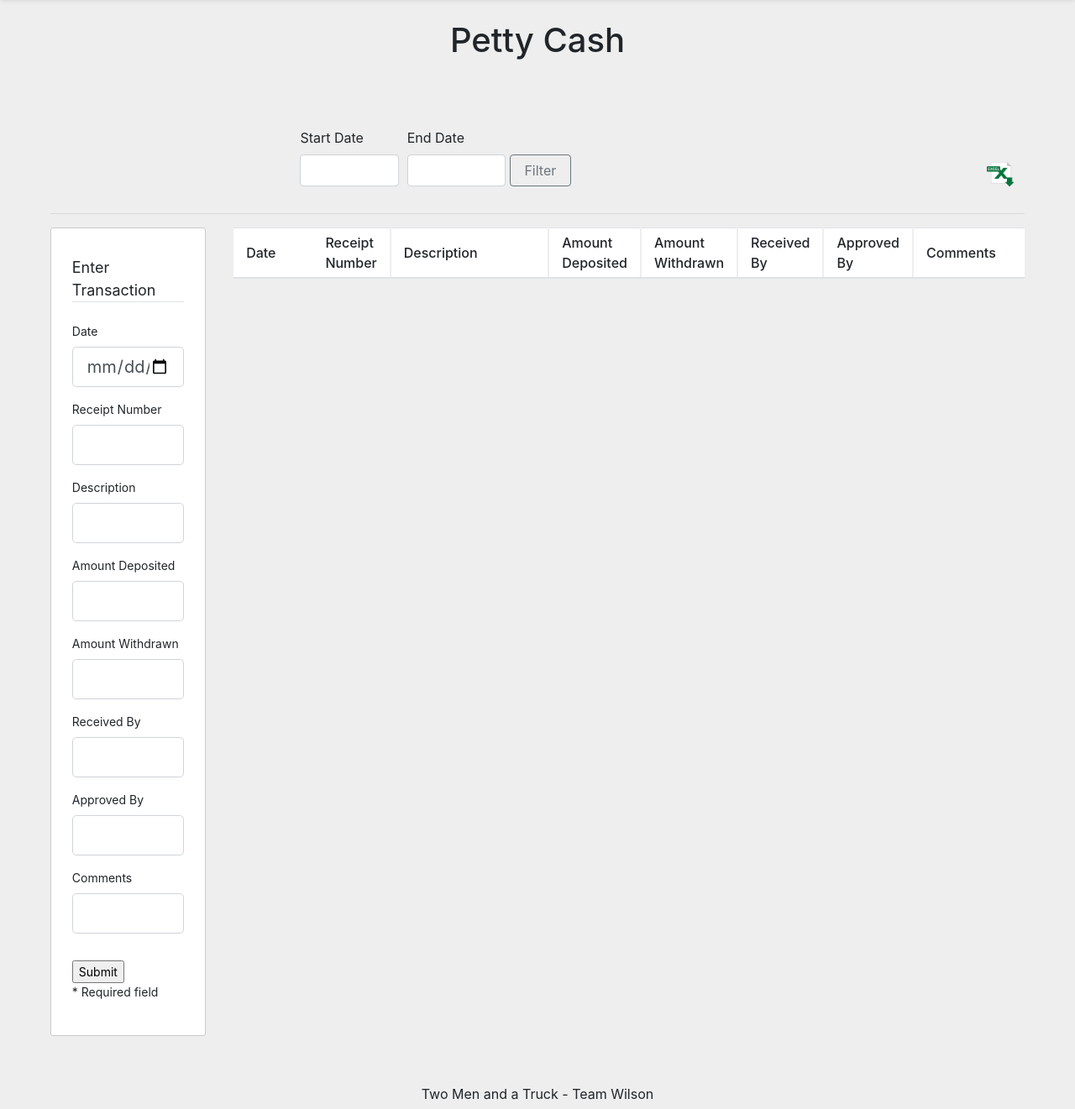
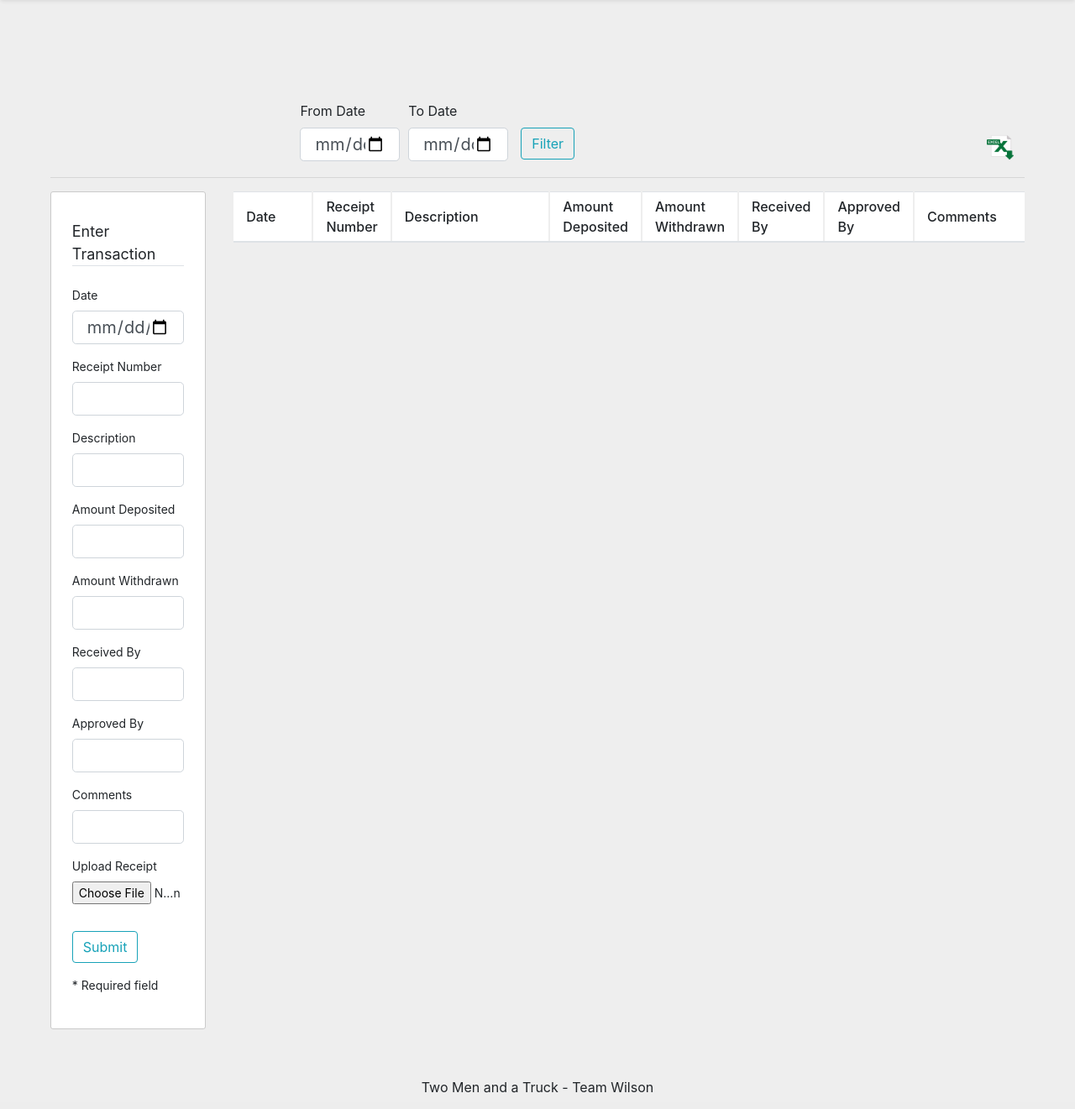
Before and after one commit to remco-mooij/team-wilson-website, a Flask app: page /petty_cash in a window 1280 px wide. Shown: the part 74-1395 px from the top of the page at 84% size. Run offline with Flask 2, Linux system fonts and the light colour scheme; lists and menus that the app fills with data are empty; some libraries are stand-ins or nearby versions.

Commit message:
added filter functionality of new_hires page and improved overall layout

```diff
--- a/app/__init__.py
+++ b/app/__init__.py
@@ -3,6 +3,7 @@ from flask_sqlalchemy import SQLAlchemy
 from flask_bcrypt import Bcrypt
 from flask_login import LoginManager
 from flask.json import JSONEncoder
+from flask_marshmallow import Marshmallow
 from datetime import date
 
 # custom JSON encoder to change date format to 'yyyy-mm-dd'
@@ -28,6 +29,7 @@ bcrypt = Bcrypt(app)
 login_manager = LoginManager(app)
 login_manager.login_view = 'login'
 login_manager.login_message_category = 'info'
+ma = Marshmallow(app)
 
 
 
--- a/app/forms.py
+++ b/app/forms.py
@@ -51,13 +51,18 @@ class NewHireForm(FlaskForm):
   last_name = StringField('Last Name', validators=[DataRequired()])
   position = StringField('Position', validators=[DataRequired()])
   pay_rate = FloatField('Pay Rate', validators=[DataRequired()])
-  hire_date = DateField('Hire Date', validators=[DataRequired()])
-  start_date = DateField('Start Date', validators=[DataRequired()])
+  hire_date = DateField('Hire Date', format='%m/%d/%Y', validators=[DataRequired()])
+  start_date = DateField('Start Date', format='%m/%d/%Y', validators=[DataRequired()])
   wisely_no = IntegerField('Wisely Number', validators=[DataRequired()])
   submit = SubmitField('Submit')
 
+class NewHireFilterForm(FlaskForm):
+  from_date = DateField('From Date', format='%m/%d/%Y')
+  to_date =  DateField('To Date', format='%m/%d/%Y')
+  submit = SubmitField('Filter')
+
 class PettyCashForm(FlaskForm):
-  date = DateField('Date', validators=[DataRequired()])
+  date = DateField('Date', format='%m/%d/%Y', validators=[DataRequired()])
   receipt_no = IntegerField('Receipt Number', validators=[DataRequired()])
   description = StringField('Description', validators=[DataRequired(), Length(min=5, max=40)])
   amount_deposited = FloatField('Amount Deposited', validators=[Optional()])
@@ -65,4 +70,10 @@ class PettyCashForm(FlaskForm):
   received_by = StringField('Received By', validators=[DataRequired()])
   approved_by = StringField('Approved By', validators=[DataRequired()])
   comments = StringField('Comments')
+  receipt = FileField('Upload Receipt', validators=[FileAllowed(['pdf', 'jpg', 'png'])])
   submit = SubmitField('Submit')
+
+class PettyCashFilterForm(FlaskForm):
+  from_date = DateField('From Date', format='%m/%d/%Y')
+  to_date =  DateField('To Date', format='%m/%d/%Y')
+  submit = SubmitField('Filter')
--- a/app/routes.py
+++ b/app/routes.py
@@ -1,10 +1,11 @@
 import os
 import secrets
 from PIL import Image
+import xlsxwriter
 from app import app, db, bcrypt
-from flask import render_template, url_for, redirect, flash, request, jsonify
-from app.forms import RegistrationForm, LoginForm, UpdateAccountForm, NewHireForm, PettyCashForm
-from app.models import User, NewHire, PettyCashExp
+from flask import render_template, url_for, redirect, flash, request, jsonify, send_file
+from app.forms import RegistrationForm, LoginForm, UpdateAccountForm, NewHireForm, NewHireFilterForm, PettyCashForm, PettyCashFilterForm
+from app.models import User, NewHire, PettyCashExp, PettyCashExpSchema
 from flask_login import login_user, current_user, logout_user, login_required
 
 @app.route("/")
@@ -68,8 +69,9 @@ def account():
       picture_file = save_picture(form.picture.data)
       current_user.image_file = picture_file
       # remove old profile picture
-      old_picture_path = os.path.join(app.root_path, 'static/users/profile_pics', old_picture_fn)
-      os.remove(old_picture_path)
+      if old_picture_fn != "default.png":
+        old_picture_path = os.path.join(app.root_path, 'static/users/profile_pics', old_picture_fn)
+        os.remove(old_picture_path)
     current_user.username = form.username.data
     current_user.email = form.email.data
     db.session.commit()
@@ -81,10 +83,22 @@ def account():
   image_file = url_for('static', filename='users/profile_pics/' + current_user.image_file)
   return render_template('account.html', form=form, image_file=image_file)
 
-@app.route("/new_hires")
+@app.route("/new_hires", methods=['GET', 'POST'])
 def new_hires():
   new_hires = NewHire.query.all()
-  return render_template('new_hires.html', new_hires=new_hires)
+  form = NewHireFilterForm()
+  if form.validate_on_submit():
+    if form.from_date.data and form.to_date.data != "":
+      new_hires = NewHire.query.filter(NewHire.date_entered >= form.from_date.data).\
+        filter(NewHire.date_entered <= form.to_date.data).order_by(NewHire.date_entered.desc()).all()
+  return render_template('new_hires.html', new_hires=new_hires, form=form)
+
+@app.route("/new_hire/<int:newhire_id>/delete", methods=['POST'])
+def delete_new_hire(newhire_id):
+  new_hire = NewHire.query.get_or_404(newhire_id)
+  db.session.delete(new_hire)
+  db.session.commit()
+  return redirect(url_for('new_hires'))
 
 @app.route("/enter_new_hire", methods=['GET', 'POST'])
 @login_required
@@ -104,7 +118,8 @@ def enter_new_hire():
 @app.route("/petty_cash")
 def petty_cash():
   form = PettyCashForm()
-  return render_template("petty_cash.html", form=form)
+  filter_form = PettyCashFilterForm()
+  return render_template("petty_cash.html", form=form, filter_form=filter_form)
 
 @app.route("/petty_cash/submit", methods=['POST'])
 def petty_cash_submit():
@@ -117,6 +132,15 @@ def petty_cash_submit():
     db.session.add(pettycash_exp)
     db.session.commit()
     # add database id to object to be returned
+    # if form.receipt.data:
+      # receipt = form.receipt.data
+      # print(receipt.filename)
+      # random_hex = secrets.token_hex(8)
+      # f_ext = os.path.splitext(form.receipt.data.filename)[1]
+      # receipt_fn = random_hex + f_ext
+      # receipt_path = os.path.join(app.root_path, 'static/receipts', receipt_fn)
+      # receipt.save(receipt_path)
+      # pettycash_exp.receipt = receipt_fn
     id = pettycash_exp.id
     form_data = form.data
     form_data['id'] = id
@@ -137,3 +161,48 @@ def petty_cash_table_change():
   db.session.commit()
 
   return jsonify({'data': value})
+
+@app.route("/petty_cash/filter", methods=['POST'])
+def petty_cash_filter():
+  form = PettyCashFilterForm()
+  if form.validate_on_submit():
+    results = PettyCashExp.query.filter(PettyCashExp.date >= form.from_date.data).\
+      filter(PettyCashExp.date <= form.to_date.data).order_by(PettyCashExp.date.desc()).all()
+
+    workbook = xlsxwriter.Workbook('app/static/users/petty_cash_reports/petty_cash_report.xlsx')
+    date_format = workbook.add_format({'num_format': 'mm/dd/yy'})
+    worksheet = workbook.add_worksheet()
+
+    columns = PettyCashExp.__table__.columns.keys()
+    for i in range(len(columns)):
+      excel_col = chr(ord('A') + i)
+      worksheet.write(f'{excel_col}1', columns[i])
+
+    for i in range(len(results)):
+      row_no = 2 + i
+      worksheet.write(f'A{row_no}', results[i].id)
+      worksheet.write(f'B{row_no}', results[i].date, date_format)
+      worksheet.write(f'C{row_no}', results[i].receipt_no)
+      worksheet.write(f'D{row_no}', results[i].description)
+      worksheet.write(f'E{row_no}', results[i].amount_deposited)
+      worksheet.write(f'F{row_no}', results[i].amount_withdrawn)
+      worksheet.write(f'G{row_no}', results[i].received_by)
+      worksheet.write(f'H{row_no}', results[i].approved_by)
+      worksheet.write(f'I{row_no}', results[i].comments)
+      worksheet.write(f'J{row_no}', results[i].receipt)
+      worksheet.write(f'K{row_no}', results[i].date_entered, date_format)
+      worksheet.write(f'L{row_no}', results[i].user_id)
+
+    workbook.close()
+
+    schema = PettyCashExpSchema(many=True)
+    output = schema.dump(results)
+
+    return jsonify(output)
+  return jsonify(errors=form.errors)
+
+@app.route("/petty_cash/download", methods=['GET'])
+def petty_cash_download():
+  print("hello")
+  file_path = os.path.join(app.root_path, 'static/users/petty_cash_reports/petty_cash_report.xlsx')
+  return send_file(file_path, as_attachment=True)
--- a/app/static/css/main.css
+++ b/app/static/css/main.css
@@ -9,6 +9,10 @@
 
 .container-fluid {
   max-width: 100%;
+}
+
+.form-sm {
+  height: 40px;
 }
 
 .home-page {
@@ -166,9 +196,21 @@ th.description {
   width: 20%;
 }
 
-.export_img {
+.filter-btn {
+  margin-left: 10px;
+}
+
+.filter-btn label {
+  display: block;
+}
+
+.export-img {
   margin: 35px 0px 0px 20px;
   width: 40px;
   height: 40px;
   display: inline;
 }
+
+.filter-form {
+  margin-bottom: 0rem;
+}
--- a/app/static/js/petty-cash.js
+++ b/app/static/js/petty-cash.js
@@ -1,13 +1,11 @@
 
+$(document).ready(function() {
 
+    $(function() {
+        $(".datepicker").datepicker();
+    });
 
-// $(document).ready(function() {
-
-//     $(function() {
-//         $(".datepicker").datepicker();
-//     });
-
-//     var clicked = false;
+    var clicked = false;
 
 
 //     $('#enterTrans').on('submit', function(event) {
@@ -66,50 +64,6 @@
 //         event.preventDefault();
 //     });
 
-//     $('#filterTrans').on('submit', function(event) {
-//         clicked = true;
-
-//         $.ajax({
-//             data: {
-//                 fromDate : $('#fromDate').val(),
-//                 toDate: $('#toDate').val(),
-//             },
-//             type : 'POST',
-//             url : '/filter'
-//         })
-//         .done(function(data) {
-
-//             if (data.error) {
-//                 $('#errorAlert').text(data.error).show();
-//             }
-//             // filter table
-        //     else {
-        //         $('#tbody').find('tr').remove();
-        //         var filteredData = data.result;
-
-        //         var tableArray = []
-        //         filteredData.forEach(function(entry) {
-        //             tableArray.push(entry);
-        //             console.log(entry);
-
-        //             var tbody = $('#tbody');
-        //             var row = $('<tr>');
-
-        //             entry.forEach(function(x) {
-        //                 var cell = ('<td>' + x + '</td>');
-        //                 row.append(cell);
-        //             });
-
-        //             tbody.append(row);
-
-        //         });
-
-        //     };
-        // });
-
-//         event.preventDefault();
-//     });
 
 
-
-// });
+});
--- a/app/templates/layout.html
+++ b/app/templates/layout.html
@@ -9,6 +9,8 @@
 
   <script type="text/javascript" src="static/js/jquery-3.5.1.min.js"></script>
   <script type="text/javascript" src="static/js/jquery-ui.min.js"></script>
+
+  <link href="https://code.jquery.com/ui/1.11.4/themes/smoothness/jquery-ui.css" rel="stylesheet" type="text/css">
 
   <title>Team Wilson</title>
 </head>
@@ -92,9 +94,9 @@
     <br>
   </footer>
 
-  <!-- <script src="https://code.jquery.com/jquery-3.5.1.slim.min.js" integrity="sha384-DfXdz2htPH0lsSSs5nCTpuj/zy4C+OGpamoFVy38MVBnE+IbbVYUew+OrCXaRkfj" crossorigin="anonymous"></script>
+  <!-- <script src="https://code.jquery.com/jquery-3.5.1.slim.min.js" integrity="sha384-DfXdz2htPH0lsSSs5nCTpuj/zy4C+OGpamoFVy38MVBnE+IbbVYUew+OrCXaRkfj" crossorigin="anonymous"></script> -->
   <script src="https://cdn.jsdelivr.net/npm/popper.js@1.16.1/dist/umd/popper.min.js" integrity="sha384-9/reFTGAW83EW2RDu2S0VKaIzap3H66lZH81PoYlFhbGU+6BZp6G7niu735Sk7lN" crossorigin="anonymous"></script>
-  <script src="https://stackpath.bootstrapcdn.com/bootstrap/4.5.2/js/bootstrap.min.js" integrity="sha384-B4gt1jrGC7Jh4AgTPSdUtOBvfO8shuf57BaghqFfPlYxofvL8/KUEfYiJOMMV+rV" crossorigin="anonymous"></script> -->
+  <script src="https://stackpath.bootstrapcdn.com/bootstrap/4.5.2/js/bootstrap.min.js" integrity="sha384-B4gt1jrGC7Jh4AgTPSdUtOBvfO8shuf57BaghqFfPlYxofvL8/KUEfYiJOMMV+rV" crossorigin="anonymous"></script>
 
   <script type="text/javascript" src="static/js/petty-cash.js"></script>
 </body>
--- a/app/templates/petty_cash.html
+++ b/app/templates/petty_cash.html
@@ -1,43 +1,48 @@
 {% extends "layout.html" %}
 {% block content %}
+  <br><br>
+  <div class="container-fluid container-pettycash">
+    <div class="row">
+      <div class="col-md-3">
 
-  <div class="container-fluid">
 
-    <div class=row-md-6>
-      <br>
-      <h1 class="text-center">Petty Cash</h1>
 
-      <br><br><br>
+      </div>
+
     </div>
   </div>
+  <br><br><br>
 
 
   <div class="container-fluid container-pettycash">
     <div class="row justify-content-between">
       <div class="col-md-8 offset-md-3">
         <form id="filterExp">
+          {{ filter_form.hidden_tag() }}
           <div class="form-row">
-            <div class="form-group col-md-2">
-              <label>Start Date</label>
-              <input id="fromDate" type="text" class="form-control datepicker">
+            <div class="form-group col-md-2 filter-form">
+              {{ filter_form.from_date.label() }}
+              {{ filter_form.from_date(class="form-control form-control-lg form-sm datepicker") }}
+              <div id="from_date-error" class="invalid-feedback"></div>
             </div>
-            <div class="form-group col-md-2">
-              <label>End Date</label>
-              <input id="toDate" type="text" class="form-control datepicker">
+            <div class="form-group col-md-2 filter-form">
+              {{ filter_form.to_date.label() }}
+              {{ filter_form.to_date(class="form-control form-control-lg form-sm datepicker") }}
+              <div id="to_date-error" class="invalid-feedback"></div>
             </div>
-            <div class="form-group">
-              <label for="">&nbsp;</label>
-              <button class="form-control btn btn-outline-secondary">Filter</button>
+            <div class="form-group filter-btn filter-form">
+              <label>&nbsp;</label>
+              {{ filter_form.submit(class="btn btn-outline-info ") }}
             </div>
           </div>
         </form>
       </div>
-
       <div class="col-md-1">
-        <a href="/download">
-          <img class="export_img" src="static/images/export_excel.png">
+        <a href="{{ url_for('petty_cash_download') }}">
+          <img class="export-img" src="static/images/export_excel.png">
         </a>
       </div>
+
 
     </div>
     <hr>
@@ -49,56 +54,59 @@
     <div class="row">
       <div class="col-md-2">
         <div class="pettycash-form">
-          <form id="form" method="POST" action="">
+          <form id="enterExp" method="POST" action="" enctype="multipart/form-data">
             {{ form.hidden_tag() }}
             <div id="csrf_token-error" class="text-danger my-2"></div>
             <fieldset class="form-group">
               <legend class="border-bottom mb-4">Enter Transaction</legend>
               <div class="form-group">
                 {{ form.date.label() }}
-                {{ form.date(class="form-control form-control-lg") }}
+                {{ form.date(class="form-control form-control-lg form-sm datepicker") }}
                 <div id="date-error" class="invalid-feedback"></div>
               </div>
               <div class="form-group">
                 {{ form.receipt_no.label() }}
-                {{ form.receipt_no(class="form-control form-control-lg") }}
+                {{ form.receipt_no(class="form-control form-control-lg form-sm") }}
                 <div id="receipt_no-error" class="invalid-feedback"></div>
               </div>
               <div class="form-group">
                 {{ form.description.label() }}
-                {{ form.description(class="form-control form-control-lg") }}
+                {{ form.description(class="form-control form-control-lg form-sm") }}
                 <div id="description-error" class="invalid-feedback"></div>
               </div>
               <div class="form-group">
                 {{ form.amount_deposited.label() }}
-                {{ form.amount_deposited(class="form-control form-control-lg") }}
+                {{ form.amount_deposited(class="form-control form-control-lg form-sm") }}
                 <div id="amount_deposited-error" class="invalid-feedback"></div>
               </div>
               <div class="form-group">
                 {{ form.amount_withdrawn.label() }}
-                {{ form.amount_withdrawn(class="form-control form-control-lg") }}
+                {{ form.amount_withdrawn(class="form-control form-control-lg form-sm") }}
                 <div id="amount_withdrawn-error" class="invalid-feedback"></div>
               </div>
               <div class="form-group">
                 {{ form.received_by.label() }}
-                {{ form.received_by(class="form-control form-control-lg") }}
+                {{ form.received_by(class="form-control form-control-lg form-sm") }}
                 <div id="received_by-error" class="invalid-feedback"></div>
               </div>
               <div class="form-group">
                 {{ form.approved_by.label() }}
-                {{ form.approved_by(class="form-control form-control-lg") }}
+                {{ form.approved_by(class="form-control form-control-lg form-sm") }}
                 <div id="approved_by-error" class="invalid-feedback"></div>
               </div>
               <div class="form-group">
                 {{ form.comments.label() }}
-                {{ form.comments(class="form-control form-control-lg") }}
+                {{ form.comments(class="form-control form-control-lg form-sm") }}
                 <div id="comments-error" class="invalid-feedback"></div>
               </div>
+              <div class="form-group">
+                {{ form.receipt.label() }}
+                {{ form.receipt(class="form-control-file") }}
+              </div>
             </fieldset>
-            <!-- <div class="form-group">
+            <div class="form-group">
               {{ form.submit(class="btn btn-outline-info") }}
-            </div> -->
-            <input type="submit" value="Submit">
+            </div>
           </form>
           <p class="test" style=>* Required field</p>
         </div>
@@ -106,14 +114,20 @@
 
       <script>
         $(document).ready(function() {
-          var rowIndex = 0;
-          $('form').submit(function(event) {
-            rowIndex = rowIndex + 1;
-            var url = "{{ url_for('petty_cash_submit') }}";
+
+          var resultsFiltered = false;
+
+          $('#enterExp').submit(function(event) {
+            // if table was filtered, remove all rows
+            if (resultsFiltered === true) {
+              $('#tbody').find('tr').remove();
+              resultsFiltered = false;
+            };
+
             $.ajax({
               type: "POST",
-              url: url,
-              data: $('form').serialize()
+              url: "{{ url_for('petty_cash_submit') }}",
+              data: $('#enterExp').serialize()
             })
             .done(function(data) {
               // if form is not validated, show error messages
@@ -128,6 +142,7 @@
               }
               // if form is validated, add table row
               else {
+                console.log(data)
                 var tbody = $('#tbody');
                 var row = $(`<tr id="${data.id}">`);
 
@@ -177,6 +192,67 @@
                 }
             }
           });
+
+          // $.ajaxSetup({
+          //   beforeSend: function(xhr, settings) {
+          //       if (!/^(GET|HEAD|OPTIONS|TRACE)$/i.test(settings.type) && !this.crossDomain) {
+          //           xhr.setRequestHeader("X-CSRFToken", "{{ filter_form.csrf_token._value() }}")
+          //       }
+          //   }
+          // });
+
+          $('#filterExp').on('submit', function(event) {
+
+            resultsFiltered = true;
+
+            // filtering table by date
+            $.ajax({
+              type: 'POST',
+              url: "{{ url_for('petty_cash_filter') }}",
+              data: $('#filterExp').serialize()
+            })
+            .done(function(data) {
+
+              $('#tbody').find('tr').remove();
+              data.forEach(function(result) {
+                var tbody = $('#tbody');
+                var row = $(`<tr id="${result.id}">`);
+
+                Object.entries(result).slice(1, 9).forEach(function([key, value], index) {
+                  if (value === null) {
+                    var cell = ('<td></td>');
+                  }
+                  else {
+                    // dynamically create id with form field name
+                    var cell = (`<td id="${key}" contenteditable="False">${value}</td>`);
+                  };
+                  row.append(cell);
+                });
+                $(row).addClass("pettycash-entry")
+                tbody.append(row);
+              });
+
+              // download excel file with results
+              // $('.export-img').on('click', function() {
+              //   console.log(data.date_range.from_date)
+              //   $.ajax({
+              //     type: "POST",
+              //     url: "{{ url_for('petty_cash_download') }}",
+              //     data: {
+              //       from_date: data.date_range.from_date,
+              //       to_date: data.date_range.to_date
+              //     }
+              //   })
+              //   .done(function(data) {
+              //     console.log(data);
+              //   });
+              //   event.preventDefault();
+              // });
+
+            });
+
+            event.preventDefault();
+          });
         });
       </script>
 
@@ -185,7 +261,7 @@
           <table class="table table-striped table-hover">
             <thead style="margin-bottom: 100px;">
               <tr>
-                <th class="date">Date</th>
+                <th class="date table-border">Date</th>
                 <th class="receipt_no table-border">Receipt Number</th>
                 <th class="description table-border">Description</th>
                 <th class="amount_deposited table-border">Amount Deposited</th>
@@ -209,4 +285,5 @@
 
 
 
+
 {% endblock content %}
```
Also changed, not shown: other parts of app/static/css/main.css (+28 -2 lines), app/models.py (+9 -5 lines), app/templates/enter_new_hire.html (+4 -4 lines), app/templates/new_hires.html (+64 -8 lines), app/static/users/profile_pics/42849891aee3022e.jpg (added), app/static/users/profile_pics/659368a33762728b.png (added), app/static/users/profile_pics/66228426a55b0fd3.jpg (added), app/static/users/profile_pics/6b114275760c7714.jpg (added), app/team_wilson.db, 2 other files.
